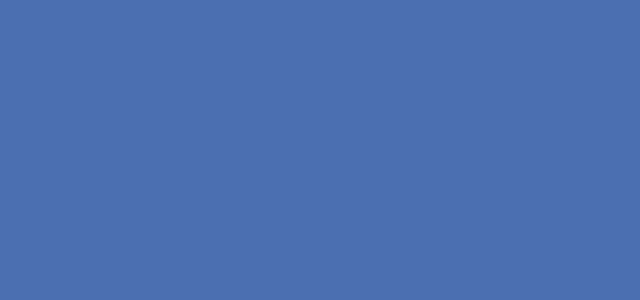
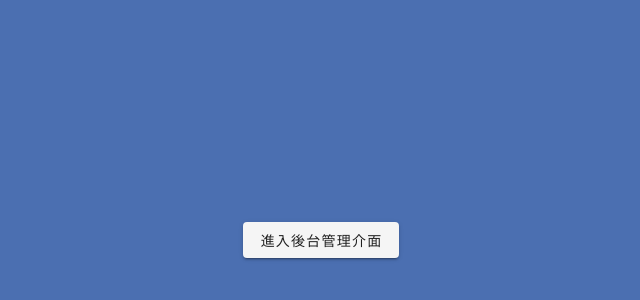
Before and after one commit to moontai0724/knowledge-king-front-end, a Nuxt app: page / in a window 1280 px wide. Shown: the part 160-460 px from the top of the page, without its empty margins (319-959 px from the left). Built offline with nearby package versions, Linux system fonts and the light colour scheme.

Commit message:
feat: temp button redirect to /admin in root page

```diff
--- a/pages/index.vue
+++ b/pages/index.vue
@@ -1,5 +1,7 @@
 <template>
-  <div />
+  <v-row align="center" justify="space-around">
+    <v-btn to="/admin">進入後台管理介面</v-btn>
+  </v-row>
 </template>
 
 <script lang="ts">
```
